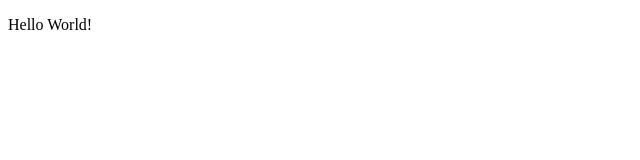
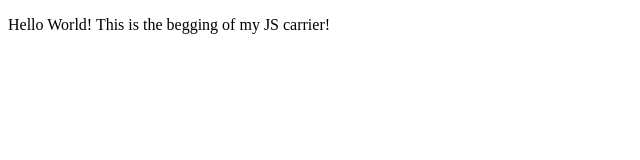
Before and after one commit to AliakseiBabich/project, a plain HTML site: page src/index.html in a window 1280 px wide. Shown: the whole page, without its empty margins (0-640 px from the left). Drawn offline with Linux system fonts and the light colour scheme.

Commit message:
second commit

```diff
--- a/src/index.html
+++ b/src/index.html
@@ -7,7 +7,7 @@
 </head>
 <body>
 
-    <p>Hello World!</p>
+    <p>Hello World! This is the begging of my JS carrier!</p>
 
     <script src="js/script.js"></script>
 </body>
```
